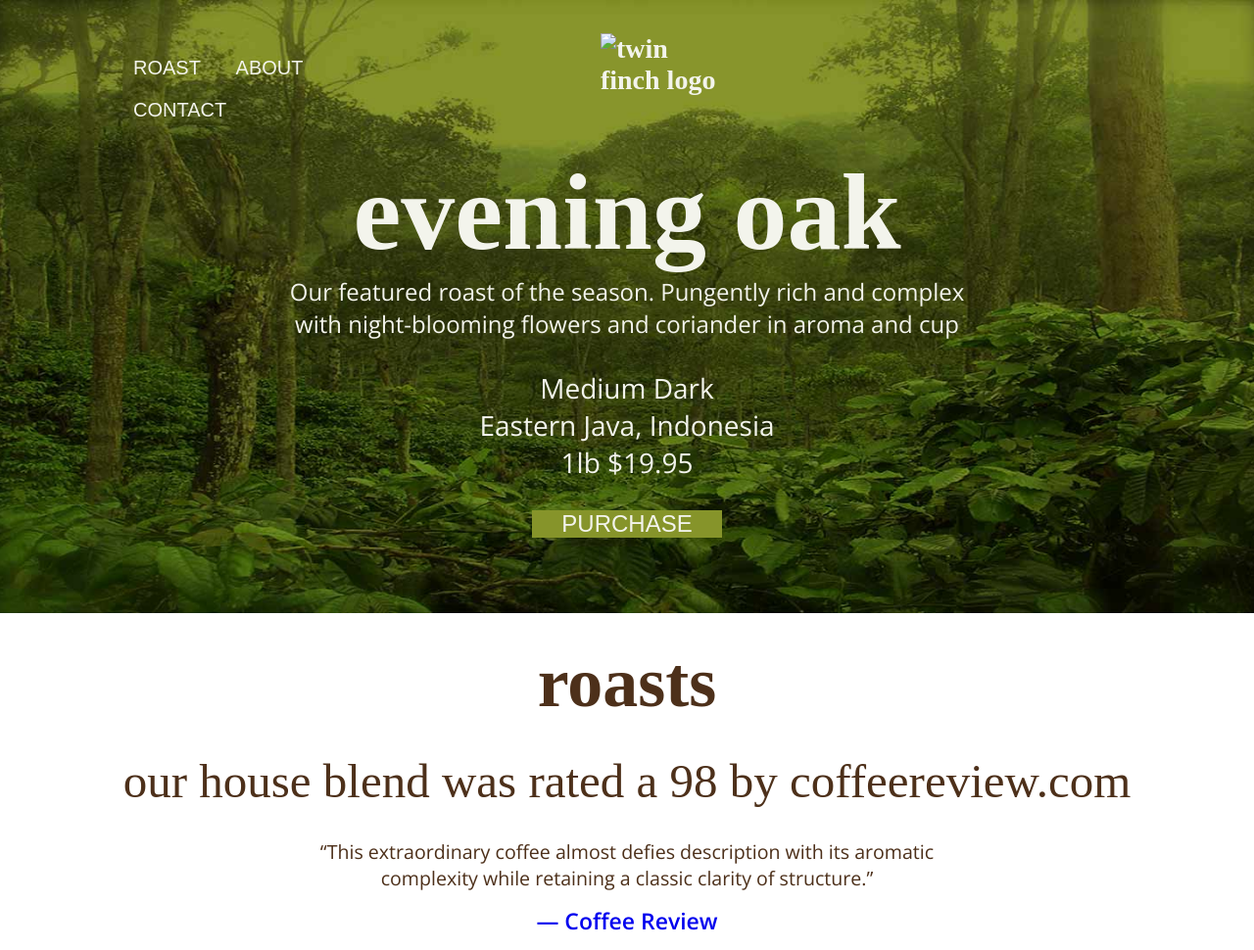
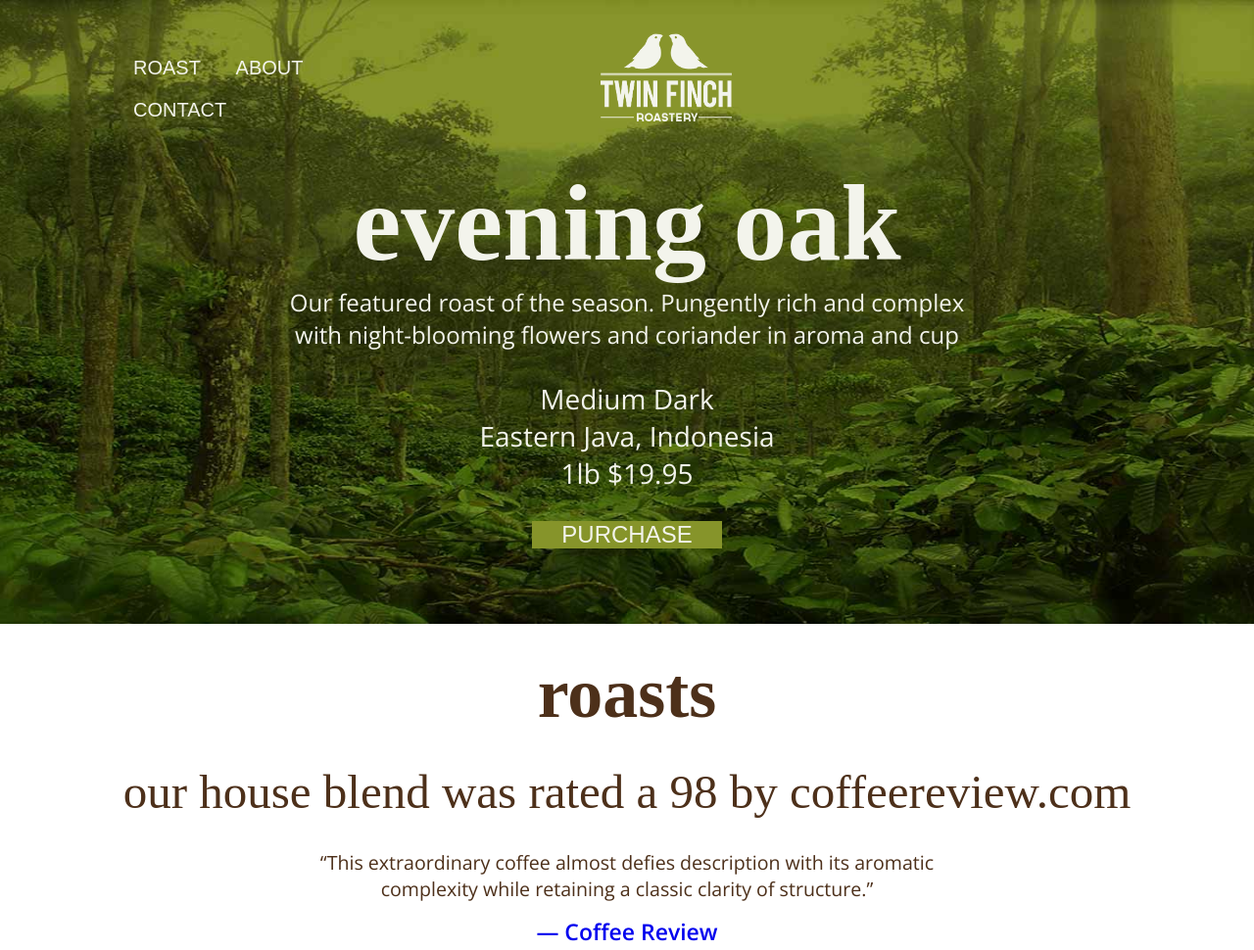
Before and after one commit to davikt7/2567-twin-finch1, a plain HTML site: page index.html in a window 1280 px wide. Shown: the top 970 px of the page at 98% size. Drawn offline with nearby package versions, Linux system fonts and the light colour scheme; some packages are replaced by stand-ins of ours; files that its build step writes are made by us from their sources; files whose address does not match are found by name; a web font is replaced by a local one.

Commit message:
correcting links
renamed path to match new folder so css and image link

```diff
--- a/index.html
+++ b/index.html
@@ -7,7 +7,7 @@
 <link href="https://fonts.googleapis.com/css?family=IM+Fell+English+SC" rel="stylesheet" type="text/css">
 <link href="https://fonts.googleapis.com/css?family=Pragati+Narrow:400,700" rel="stylesheet" type="text/css">
 <link href="	https://fonts.googleapis.com/css?family=Open+Sans:400,300,600,700,800" rel="stylesheet" type="text/css">
-<link rel="stylesheet" type="text/css" href="../twin-finch-code/css/main.css">
+<link rel="stylesheet" type="text/css" href="../2567-twin-finch1/css/main.css">
 <title>Twin Finch</title>
 <script src="https://maps.googleapis.com/maps/api/js"></script>
 <script>
@@ -38,7 +38,7 @@
 					</ul>
 				</nav>
 				<figure class="col-1-3">
-					<h1><img src="../twin-finch-code/img/twin-finch-logo-off-white.png" alt="twin finch logo"></h1>
+					<h1><img src="../2567-twin-finch1/img/twin-finch-logo-off-white.png" alt="twin finch logo"></h1>
 				</figure>
 			</div>
 		</header>
```
